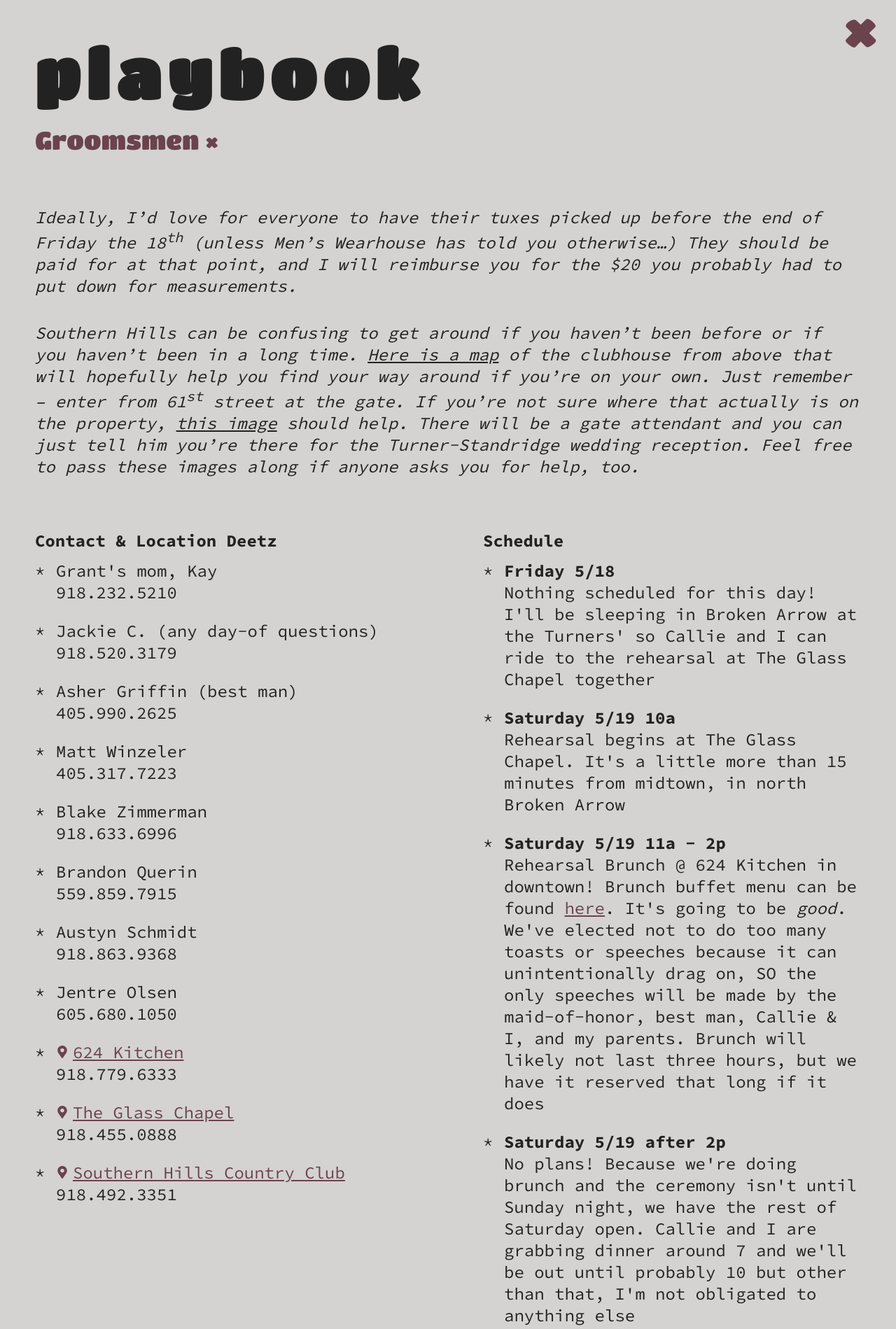
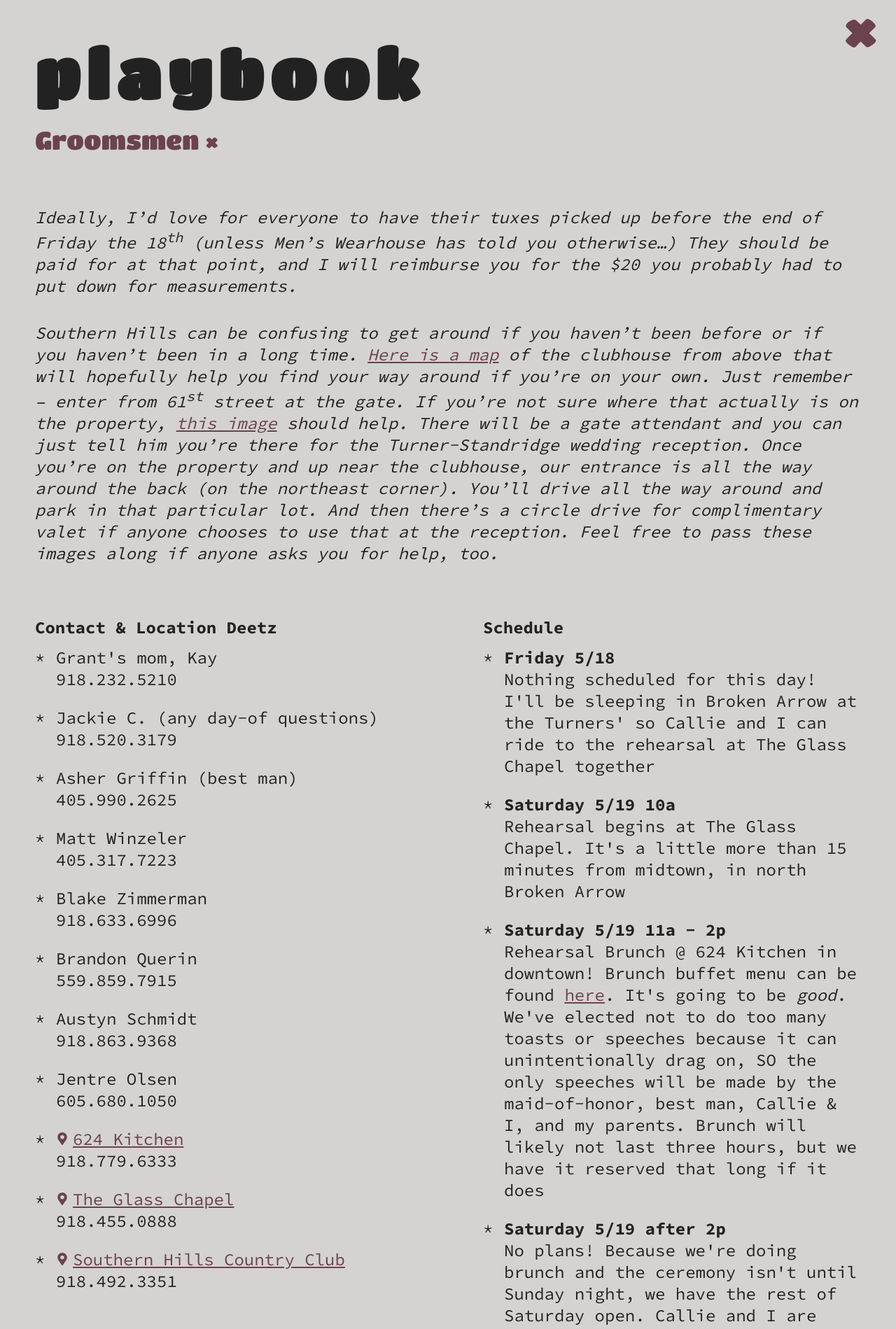
Before and after one commit to grantstandridge/grantstandridge.github.io, a Jekyll site: the page built from _buckets/groomsmen.markdown, in a window 1280 px wide. Shown: the top 1899 px of the page at 70% size. Built offline with Jekyll 4.4.1, drawn with Linux system fonts in a browser that asks for light colours.

Commit message:
Updated Groomsmen and 1 other file

```diff
--- a/_buckets/groomsmen.markdown
+++ b/_buckets/groomsmen.markdown
@@ -86,4 +86,4 @@
 
 Ideally, I'd love for everyone to have their tuxes picked up before the end of Friday the 18<sup>th</sup> (unless Men's Wearhouse has told you otherwise…) They should be paid for at that point, and I will reimburse you for the $20 you probably had to put down for measurements.
 
-Southern Hills can be confusing to get around if you haven't been before or if you haven't been in a long time. [Here is a map](/uploads/SouthernHills-narrow.png) of the clubhouse from above that will hopefully help you find your way around if you're on your own. Just remember &ndash; enter from 61<sup>st</sup> street at the gate. If you're not sure where that actually is on the property, [this image](/uploads/SouthernHills-wide.png) should help. There will be a gate attendant and you can just tell him you're there for the Turner-Standridge wedding reception. Feel free to pass these images along if anyone asks you for help, too.
+Southern Hills can be confusing to get around if you haven't been before or if you haven't been in a long time. [Here is a map](/uploads/SouthernHills-narrow.png) of the clubhouse from above that will hopefully help you find your way around if you're on your own. Just remember &ndash; enter from 61<sup>st</sup> street at the gate. If you're not sure where that actually is on the property, [this image](/uploads/SouthernHills-wide.png) should help. There will be a gate attendant and you can just tell him you're there for the Turner-Standridge wedding reception. Once you're on the property and up near the clubhouse, our entrance is all the way around the back (on the northeast corner). You'll drive all the way around and park in that particular lot. And then there's a circle drive for complimentary valet if anyone chooses to use that at the reception. Feel free to pass these images along if anyone asks you for help, too.
--- a/css/main.scss
+++ b/css/main.scss
@@ -100,6 +100,14 @@
 }
 .lede p + p {
     margin-top: 1.5em;
+}
+.lede p > a {
+    color: #6b434d;
+}
+.lede p > a:hover {
+    color: #d4d3d1;
+    background-color: #6b434d;
+    text-decoration: none;
 }
 .grid {
     @include break-min($m){
```
